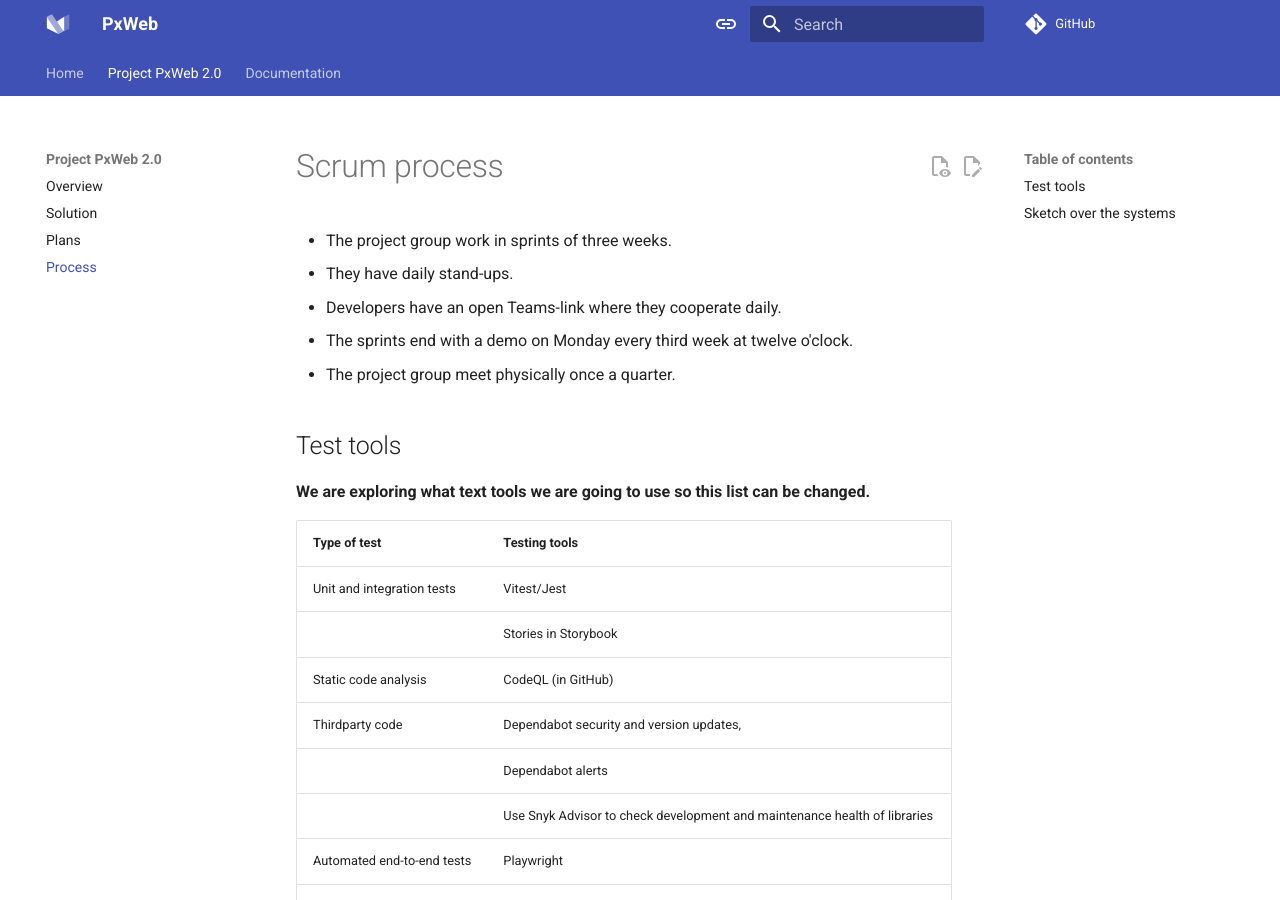
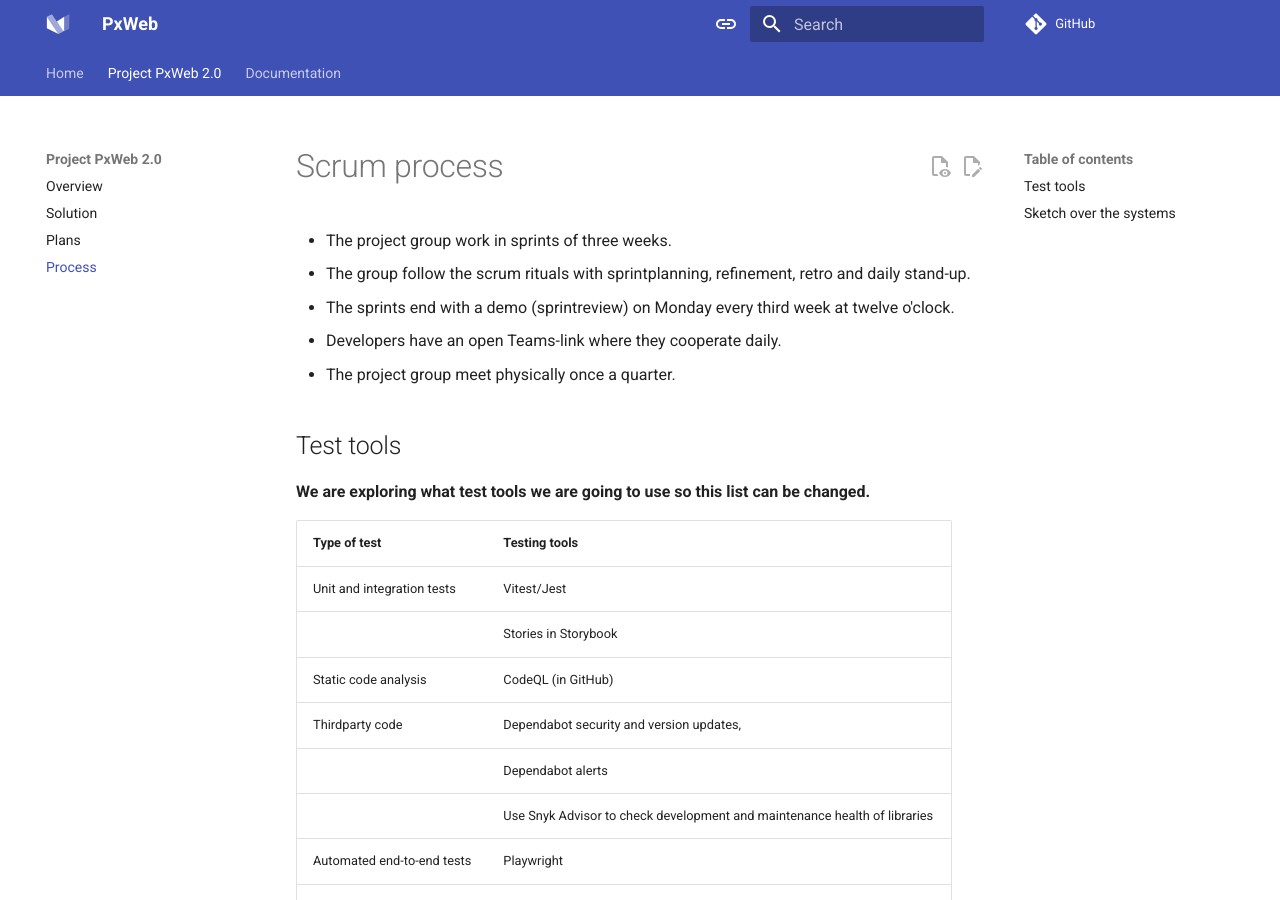
Before and after one commit to PxTools/PxWeb2, an MkDocs documentation site: the page built from docs/project/process.md, in a window 1280 px wide and 900 px high. Built offline with MkDocs 1.6.1 and Material for MkDocs 9.7.7, drawn with Linux system fonts in a browser that asks for light colours; comment, search, counter and statistics services are not loaded.

Commit message:
Update process.md

```diff
--- a/docs/project/process.md
+++ b/docs/project/process.md
@@ -1,11 +1,11 @@
 # Scrum process
 - The project group work in sprints of three weeks.
-- They have daily stand-ups.
+- The group follow the scrum rituals with sprintplanning, refinement, retro and daily stand-up.
+- The sprints end with a demo (sprintreview) on Monday every third week at twelve o'clock.
 - Developers have an open Teams-link where they cooperate daily.
-- The sprints end with a demo on Monday every third week at twelve o'clock.
 - The project group meet physically once a quarter.
 ## Test tools
-**We are exploring what text tools we are going to use so this list can be changed.**
+**We are exploring what test tools we are going to use so this list can be changed.**
 
 | Type of test | Testing tools |
 | --- | ----------- |
```
